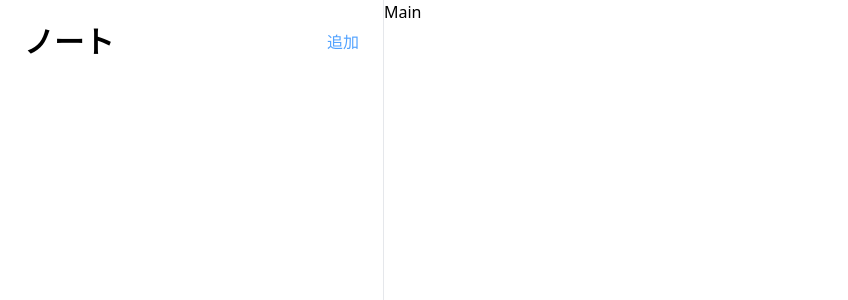
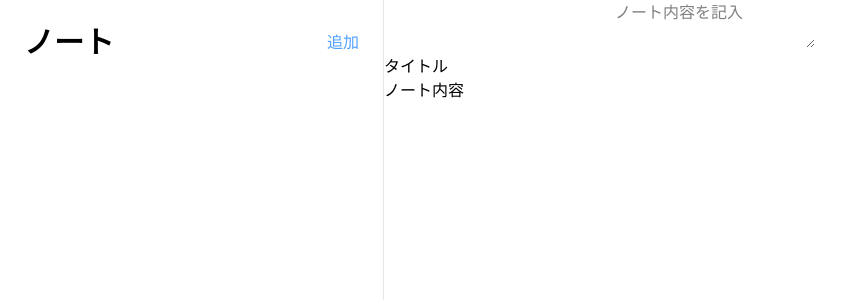
Before and after one commit to etranger2268/udemy-react-3project-app, a React (Vite) app: page / in a window 1280 px wide. Shown: the top 300 px of the page, without its empty margins (0-848 px from the left). Built offline with nearby package versions, Linux system fonts and the light colour scheme.

Commit message:
note-5-60

```diff
--- a/src/components/Main.jsx
+++ b/src/components/Main.jsx
@@ -1,3 +1,14 @@
 export default function Main() {
-  return <div>Main</div>
+  return (
+    <div>
+      <div>
+        <input type="text" />
+        <textarea id="" placeholder="ノート内容を記入"></textarea>
+        <div>
+          <h1>タイトル</h1>
+          <div>ノート内容</div>
+        </div>
+      </div>
+    </div>
+  );
 }
```
